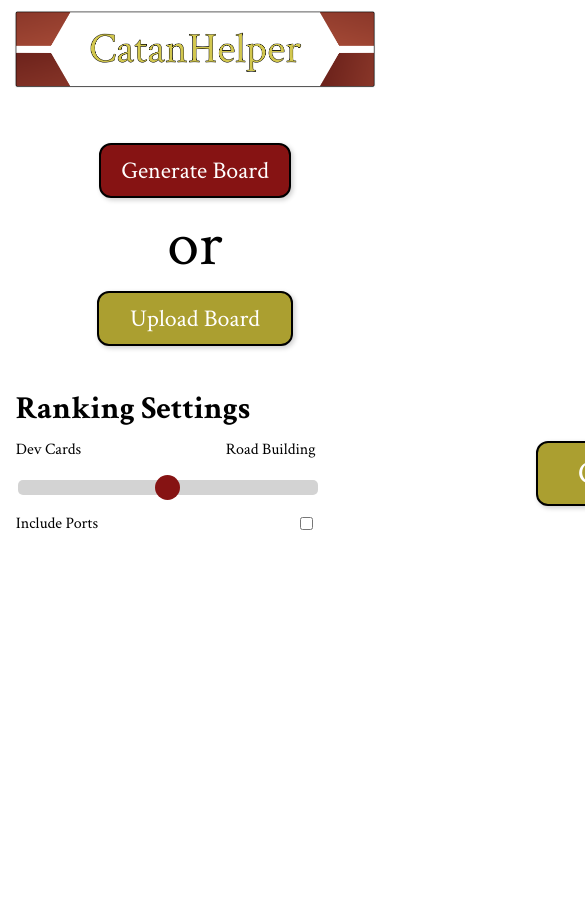
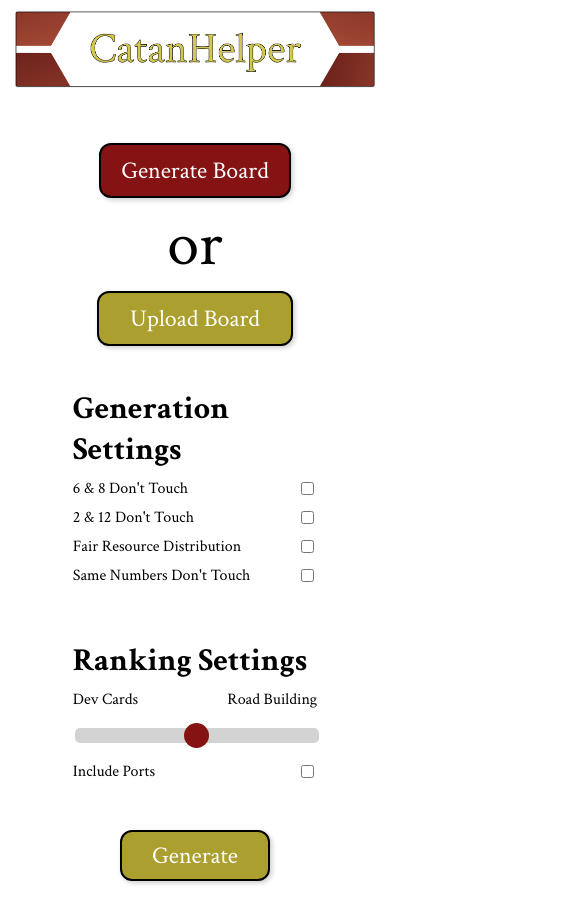
Before and after one commit to ryanpuharic/catanhelper, a React (Create React App) app in the folder client/: page / in a window 390 px wide. Both pictures are taken after a click on the button "Generate Board". Shown: the top 921 px of the page, 585 px wide, since content can reach past the window. Before the commit the page ends 844 px from the top, so only its background shows below. Built offline with nearby package versions, Linux system fonts and the light colour scheme.

Commit message:
made generate board css responsive to window size

```diff
--- a/client/src/App.css
+++ b/client/src/App.css
@@ -136,32 +136,6 @@
   box-shadow: 2px 2px 5px rgba(0, 0, 0, 0.2);
 }
 
-@media (max-width: 980px){
-  .button-group{
-    flex-direction: column;
-  }
-}
-
-@media (max-width: 768px) {
-  .board-button {
-    font-size: 2rem;
-    padding: 15px 30px;
-  }
-}
-
-@media (max-width: 480px) {
-  .board-button {
-    font-size: 1.5rem;
-    padding: 10px 20px;
-    margin: 5px;
-  }
-
-  .button-group {
-    flex-wrap: wrap;
-  }
-}
-
-
 .or {
   padding: 0 100px;
   font-family: "Crimson Text", serif;
@@ -290,6 +264,7 @@
   justify-content: flex-start;
   align-items: flex-start;
   width: auto;
+  flex-wrap: wrap;
 }
 
 .gen-section {
@@ -311,7 +286,8 @@
   width: 100%;
 }
 
-.checkbox-container {
+.checkbox-container,
+.slider-container {
   display: flex;
   justify-content: space-between;
   align-items: center;
@@ -319,16 +295,73 @@
   margin: 8px 0;
 }
 
-.slider-container {
-  display: flex;
-  justify-content: space-between;
-  width: 100%;
-  margin: 10px 0;
-  gap: 0;
+.img-container {
+  padding-left: 20px;
 }
 
-.img-container {
-  padding-left: 20px;
+@media (max-width: 1000px){
+  .button-group{
+    flex-direction: column;
+  }
+
+  .gen-tools {
+    flex-direction: column;
+    align-items: center; /* Center content on small screens */
+    padding-left: 0; /* Prevents left overflow */
+  }
+
+  .controls {
+    flex-direction: column;
+    align-items: center; /* Centers content */
+    gap: 20px; /* Adds spacing between sections */
+  }
+
+  .gen-section,
+  .rank-section {
+    margin-right: 0;
+  }
+
+  .generate-button{
+    margin:0;
+
+  }
+}
+
+@media (max-width: 768px) {
+  .board-button {
+    font-size: 2rem;
+    padding: 15px 30px;
+  }
+
+  .gen-section,
+  .rank-section {
+    width: 90%; /* Adjust width for better fit */
+    max-width: 400px;
+    margin: 0 auto; /* Centers sections */
+  }
+
+  .img-container {
+    padding-left: 0;
+    display: flex;
+    justify-content: center;
+  }
+
+  .generate-button {
+    font-size: 1.5rem;
+    padding: 8px 30px;
+  }
+}
+
+@media (max-width: 480px) {
+  .board-button {
+    font-size: 1.5rem;
+    padding: 10px 20px;
+    margin: 5px;
+  }
+
+  .button-group {
+    flex-wrap: wrap;
+  }
 }
 
 /*
```
Also changed, not shown: 6 other files (tests, documents, lock files or other folders).
